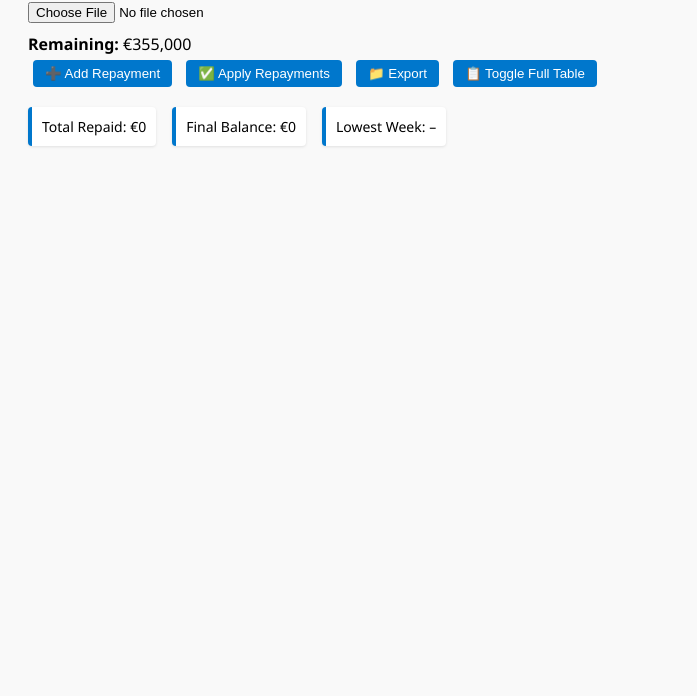
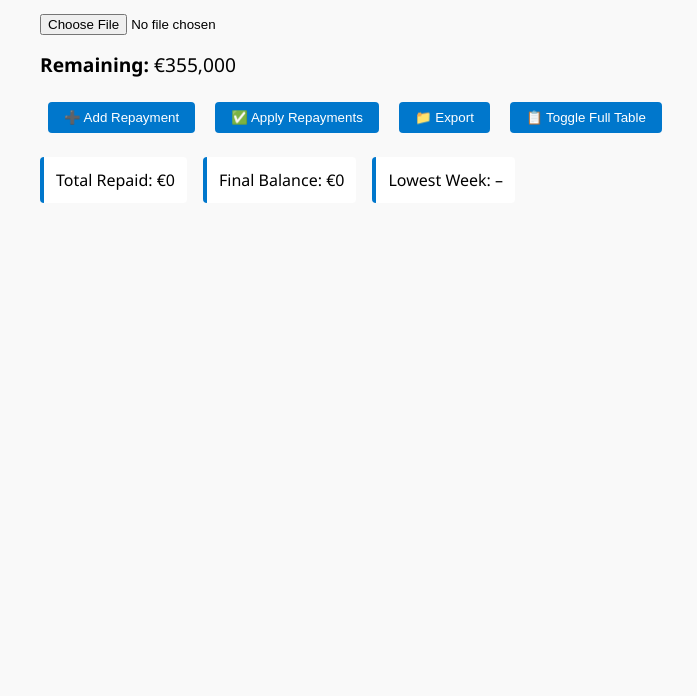
Before and after one commit to aloc23/ifit, a plain HTML site: page index.html in a window 1280 px wide. Shown: the part 114-810 px from the top of the page, without its empty margins (0-697 px from the left). Drawn offline with nearby package versions, Linux system fonts and the light colour scheme.

Commit message:
Update style.css

```diff
--- a/style.css
+++ b/style.css
@@ -1,56 +1,12 @@
-body {
-  font-family: 'Segoe UI', sans-serif;
-  padding: 20px;
-  background: #f9f9f9;
-}
-button {
-  margin: 5px;
-  padding: 6px 12px;
-  background: #0077cc;
-  color: white;
-  border: none;
-  border-radius: 4px;
-  cursor: pointer;
-}
-button:hover {
-  background: #005fa3;
-}
-#summary {
-  margin-top: 10px;
-  font-size: 16px;
-}
-#summaryCards {
-  display: flex;
-  gap: 1rem;
-  margin: 15px 0;
-}
-.card {
-  background: #fff;
-  padding: 10px;
-  border-radius: 4px;
-  border-left: 4px solid #0077cc;
-  font-size: 14px;
-  box-shadow: 0 1px 3px rgba(0,0,0,0.1);
-}
-canvas {
-  margin-top: 30px;
-  max-width: 100%;
-}
-table {
-  font-size: 12px;
-  border-collapse: collapse;
-  margin-top: 20px;
-  width: 100%;
-}
-td, th {
-  border: 1px solid #ddd;
-  padding: 4px 8px;
-  text-align: right;
-}
-tr:nth-child(odd) {
-  background-color: #f0f8ff;
-}
-.highlight {
-  background: #ffeeba;
-  font-weight: bold;
-}
+body { font-family: 'Segoe UI', sans-serif; background: #f9f9f9; padding: 2rem; }
+h1 { color: #0077cc; }
+button { margin: .5rem; padding: .5rem 1rem; background: #0077cc; color: white; border: none; border-radius: 4px; }
+button:hover { background: #005fa3; }
+#summary { margin: 1rem 0; font-size: 1.2rem; }
+#summaryCards { display: flex; gap: 1rem; margin: 1rem 0; }
+.card { background: white; padding: .75rem; border-radius: 4px; border-left: 4px solid #0077cc; }
+canvas { margin-top: 2rem; max-width: 100%; height: 400px; }
+table { width: 100%; border-collapse: collapse; margin-top: 2rem; }
+th, td { border: 1px solid #ddd; padding: 8px; text-align: right; }
+th { background: #f2f2f2; }
+.highlight { background: #ffeeba; }
```
